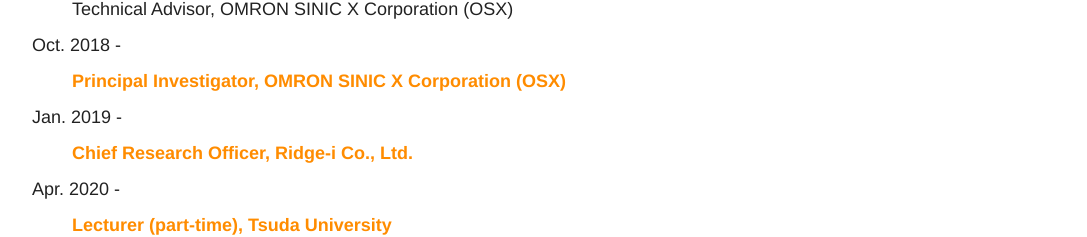
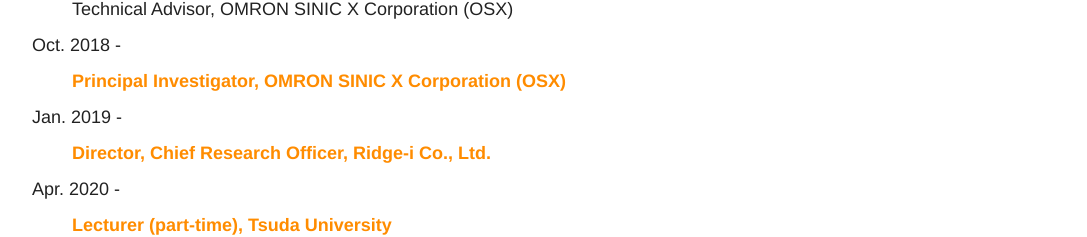
Before and after one commit to yushiku/yushiku.github.io, a plain HTML site: page index.html in a window 1280 px wide. Shown: the part 2113-2350 px from the top of the page, without its empty margins (96-1183 px from the left). Drawn offline with Linux system fonts and the light colour scheme.

Commit message:
Updating Ridge-i position

```diff
--- a/index.html
+++ b/index.html
@@ -59,7 +59,7 @@
 <dt>Oct. 2018 - </dt>
 <dd><span class="mention">Principal Investigator, OMRON SINIC X Corporation (OSX)</span></dd>
 <dt>Jan. 2019 - </dt>
-<dd><span class="mention">Chief Research Officer, Ridge-i Co., Ltd.</span></dd>
+<dd><span class="mention">Director, Chief Research Officer, Ridge-i Co., Ltd.</span></dd>
 <dt>Apr. 2020 - </dt>
 <dd><span class="mention">Lecturer (part-time), Tsuda University</span></dd>
 </dl>
```
Also changed, not shown: index_ja.html (+1 -1 lines).
